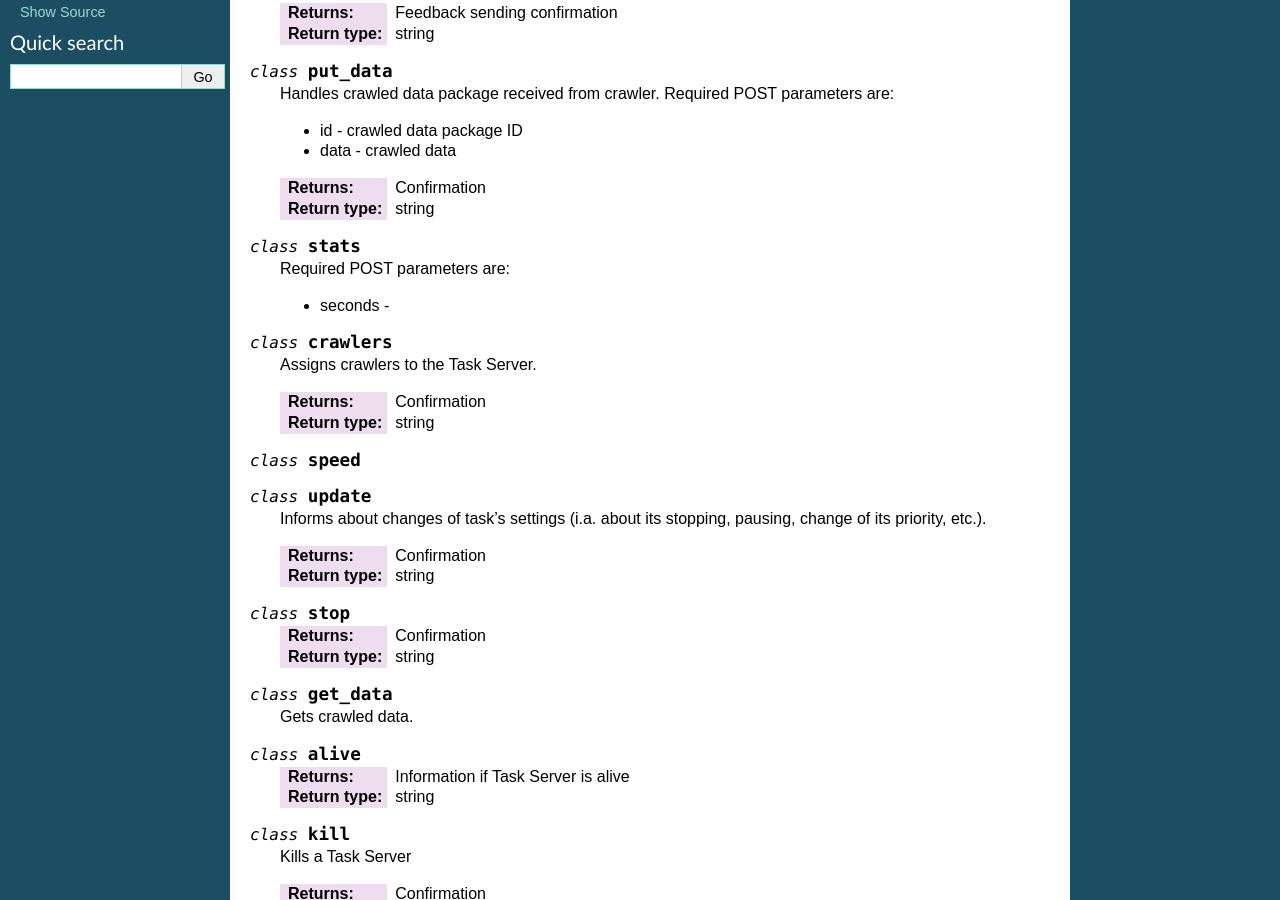
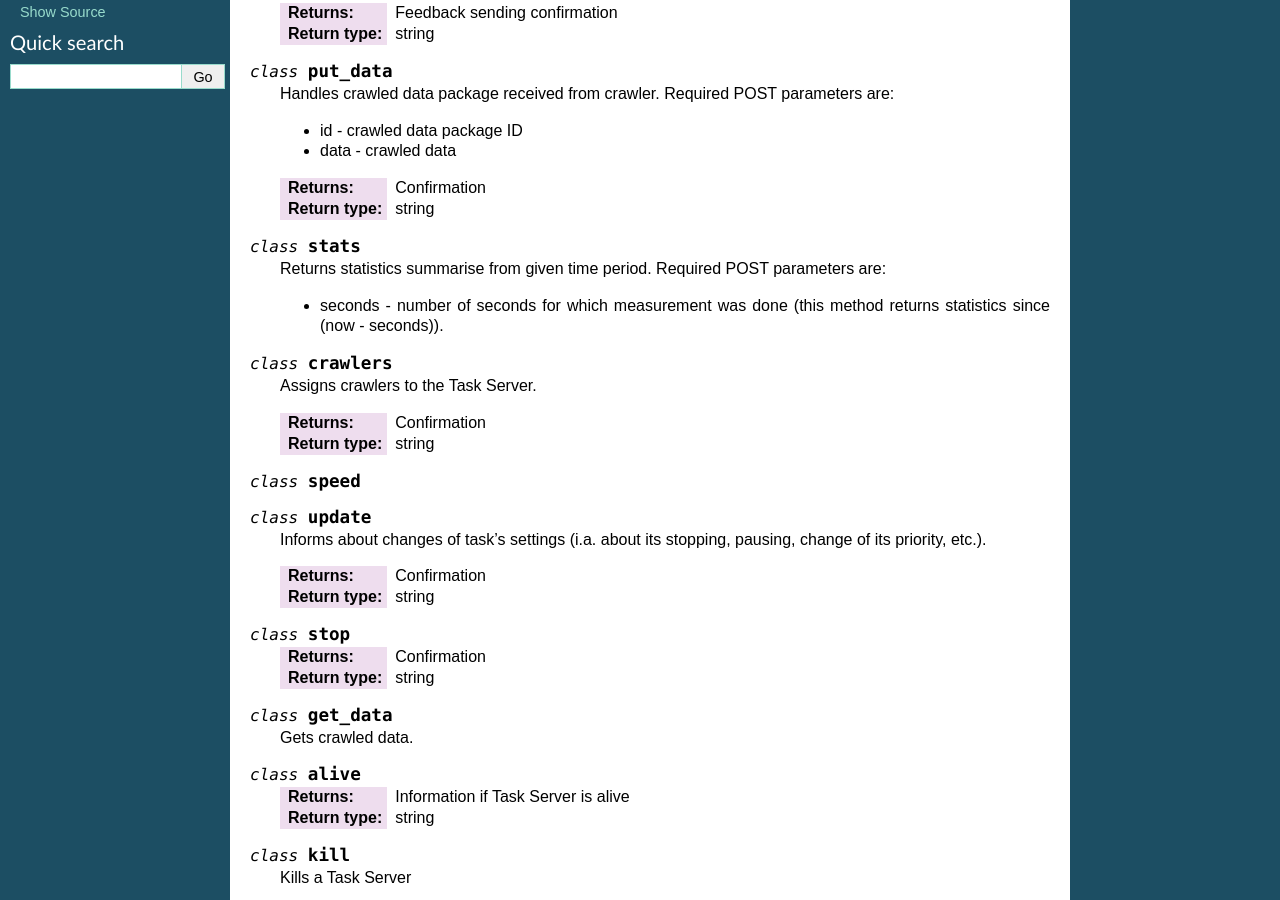
Before and after one commit to agh-glk/fcs, a Sphinx documentation site: the page built from docs/source/server/web_interface.rst, in a window 1280 px wide and 900 px high, scrolled down 402 px. Built offline with Sphinx 7.4.7, drawn with Linux system fonts in a browser that asks for light colours; formulas are drawn with MathJax 3.

Commit message:
[NT] Edit

```diff
--- a/docs/source/server/web_interface.rst
+++ b/docs/source/server/web_interface.rst
@@ -35,9 +35,9 @@ contain proper POST and GET methods. Requests are encapsulated in JSON messages.
 
 .. py:class:: stats
 
-   Required POST parameters are:
+   Returns statistics summarise from given time period. Required POST parameters are:
 
-   * seconds -
+   * seconds - number of seconds for which measurement was done (this method returns statistics since (now - seconds)).
 
 .. py:class:: crawlers
 
```
